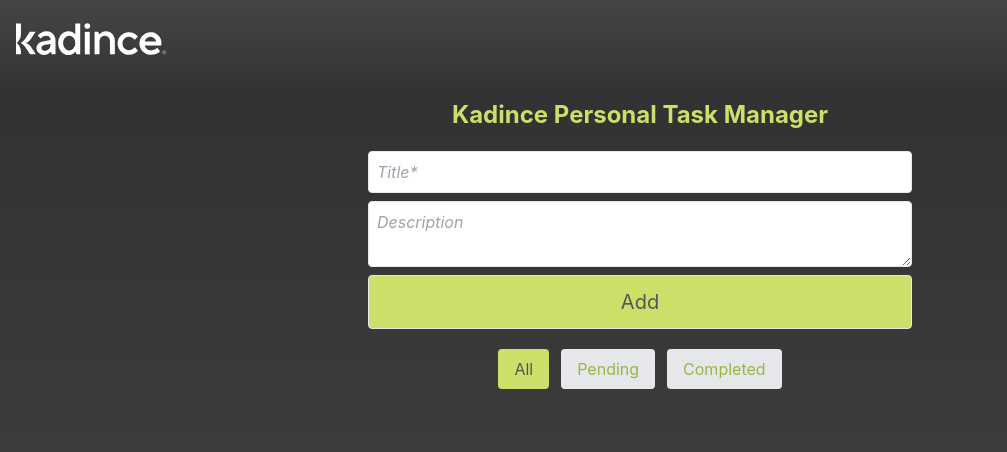
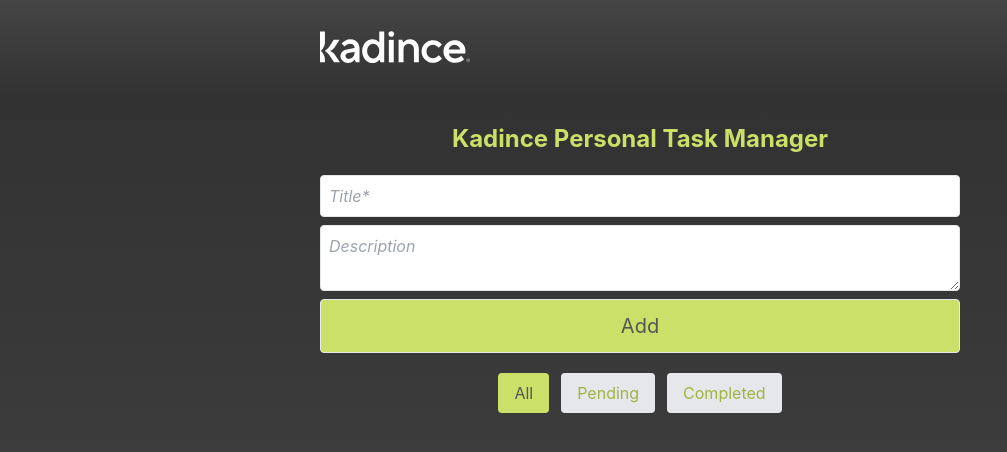
Before and after one commit to 1lucascq/todo-kadince, a React (Create React App) app: page / in a window 1280 px wide. Shown: the top 452 px of the page, without its empty margins (0-1007 px from the left). Built offline with nearby package versions, Linux system fonts and the light colour scheme.

Commit message:
chore: enhance styles

```diff
--- a/src/components/Header.tsx
+++ b/src/components/Header.tsx
@@ -3,9 +3,9 @@
 
 const Header: React.FC = () => {
     return (
-        <header className="flex items-center px-4 pt-2 bg-fade-bg text-kGreen" data-testid="header">
-            <KadinceLogo />
-        </header>
+		<header className="container max-w-2xl mx-auto p-4 bg-fade-bg text-kGreen" data-testid="header">
+			<KadinceLogo />
+		</header>
     );
 };
 
--- a/src/components/TodoListItems.tsx
+++ b/src/components/TodoListItems.tsx
@@ -17,7 +17,7 @@
     });
 
     return (
-        <ul data-testid="todo-list" className='flex flex-col gap-3'>
+        <ul data-testid="todo-list" className='flex flex-col gap-5'>
             {filteredTodos.map((todo, index) => (
                 <TodoItem
                     key={todo.id}
--- a/src/pages/TodoList.tsx
+++ b/src/pages/TodoList.tsx
@@ -52,7 +52,7 @@
     }
 
     return (
-        <main className="container max-w-xl mx-auto p-4 dark">
+        <main className="container max-w-2xl mx-auto p-4 dark">
             <h1
                 data-testid="title"
                 className="text-2xl my-5 font-bold text-center text-kGreen"
```
